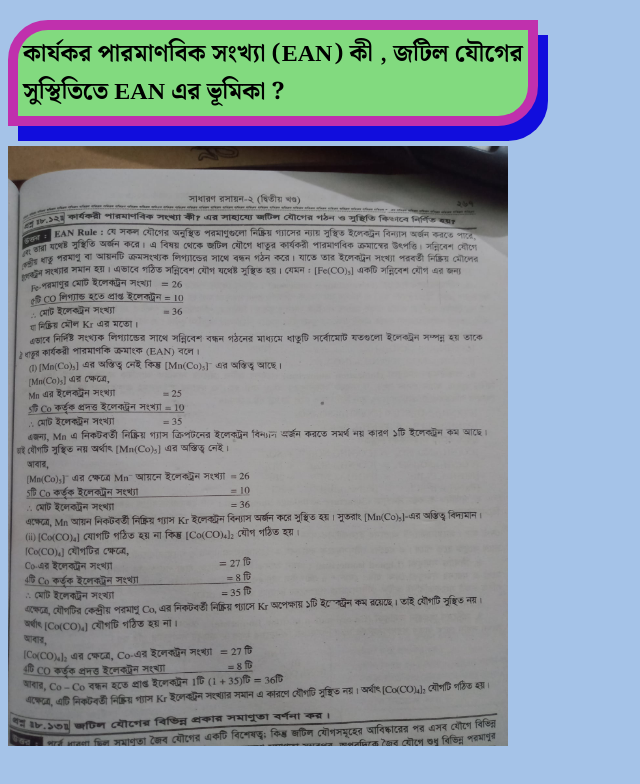
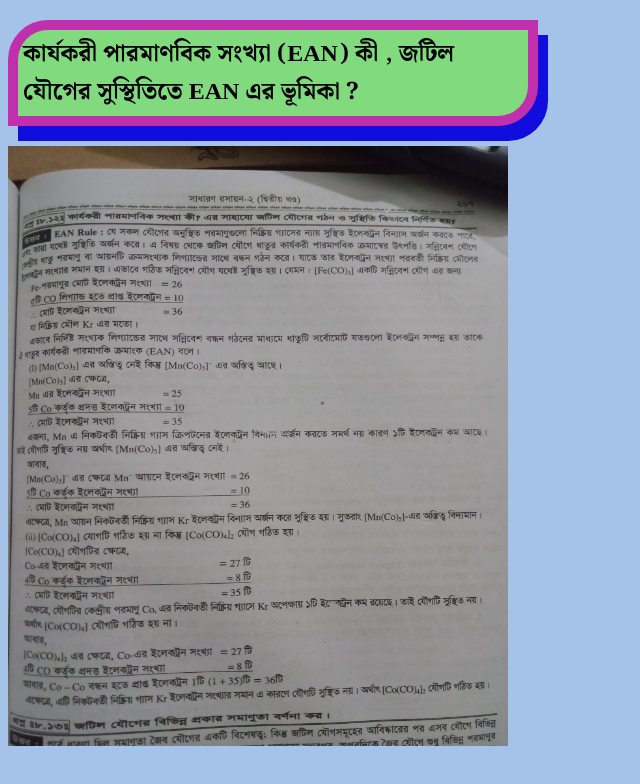
Before and after one commit to mr-robin-x/chemistry, a plain HTML site: page eleven.html in a window 1280 px wide. Shown: the whole page, without its empty margins (0-640 px from the left). Drawn offline with nearby package versions, Linux system fonts and the light colour scheme.

Commit message:
upadate banan

```diff
--- a/eleven.html
+++ b/eleven.html
@@ -12,7 +12,7 @@
 
 </head>
 <body>
-   <div class="ele"> <h2 class="omg"> কার্যকর পারমাণবিক সংখ্যা (EAN) কী , জটিল যৌগের সুস্থিতিতে EAN এর ভূমিকা ?</h2>
+   <div class="ele"> <h2 class="omg"> কার্যকরী পারমাণবিক সংখ্যা (EAN) কী , জটিল যৌগের সুস্থিতিতে EAN এর ভূমিকা ?</h2>
     <img src="style/ce449d81-174c-4768-b774-32f98aab0a5a.jpg" alt="">
     </div>
 </body>
```
